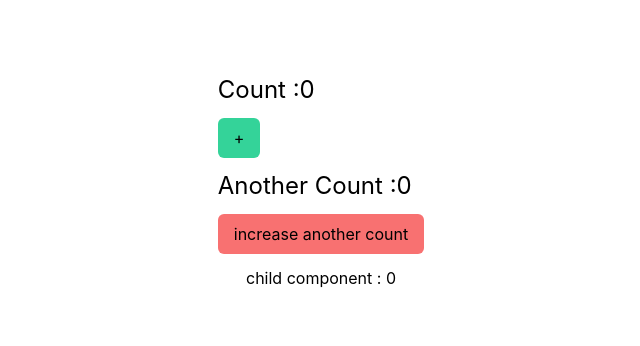
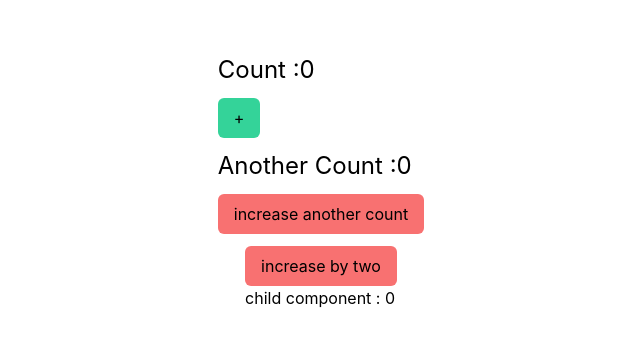
Before and after one commit to HlaingMinThan/React-Beyond-The-Basic, a React (Create React App) app: page / in a window 1280 px wide. Shown: the part 218-564 px from the top of the page, without its empty margins (319-959 px from the left). Built offline with nearby package versions, Linux system fonts and the light colour scheme.

Commit message:
use case of useCallback

```diff
--- a/src/components/MemoExample/Child.jsx
+++ b/src/components/MemoExample/Child.jsx
@@ -1,8 +1,19 @@
 import React, { memo } from "react";
 
-function Child({ count }) {
+function Child({ count, increaseByTwo }) {
   console.log("child component rendering");
-  return <div>child component : {count}</div>;
+
+  return (
+    <div>
+      <button
+        className="bg-red-400 px-4 py-2 rounded-md "
+        onClick={increaseByTwo}
+      >
+        increase by two
+      </button>
+      <div>child component : {count}</div>
+    </div>
+  );
 }
 
 export default memo(Child);
--- a/src/components/MemoExample/MemoExample.jsx
+++ b/src/components/MemoExample/MemoExample.jsx
@@ -4,6 +4,10 @@ export default function MemoExample() {
   console.log("Parent component start rendering");
   let [count, setCount] = useState(0);
   let [anotherCount, setAnotherCount] = useState(0);
+
+  let increaseByTwo = () => {
+    setCount((prev) => prev + 2);
+  };
 
   return (
     <div className="app">
@@ -19,6 +23,11 @@ export default function MemoExample() {
         </div>
         <h1 className="text-2xl"> Another Count :{anotherCount}</h1>
         <div className="justify-center space-x-4 my-3">
+          {/*
+            when we increase the anotherCount,
+            it'll pass again increaseByTwo(reference type) to child component
+            and rerender again
+          */}
           <button
             className="bg-red-400 px-4 py-2 rounded-md "
             onClick={() => setAnotherCount((prev) => prev + 1)}
@@ -27,7 +36,7 @@ export default function MemoExample() {
           </button>
         </div>
       </div>
-      <Child count={count} />
+      <Child count={count} increaseByTwo={increaseByTwo} />
     </div>
   );
 }
```
